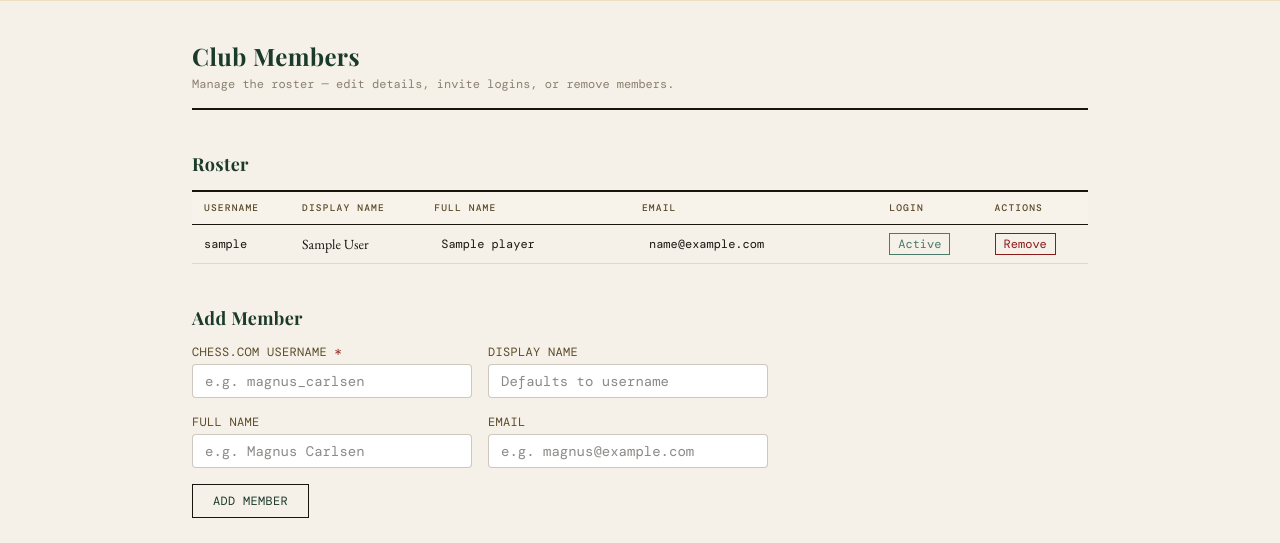
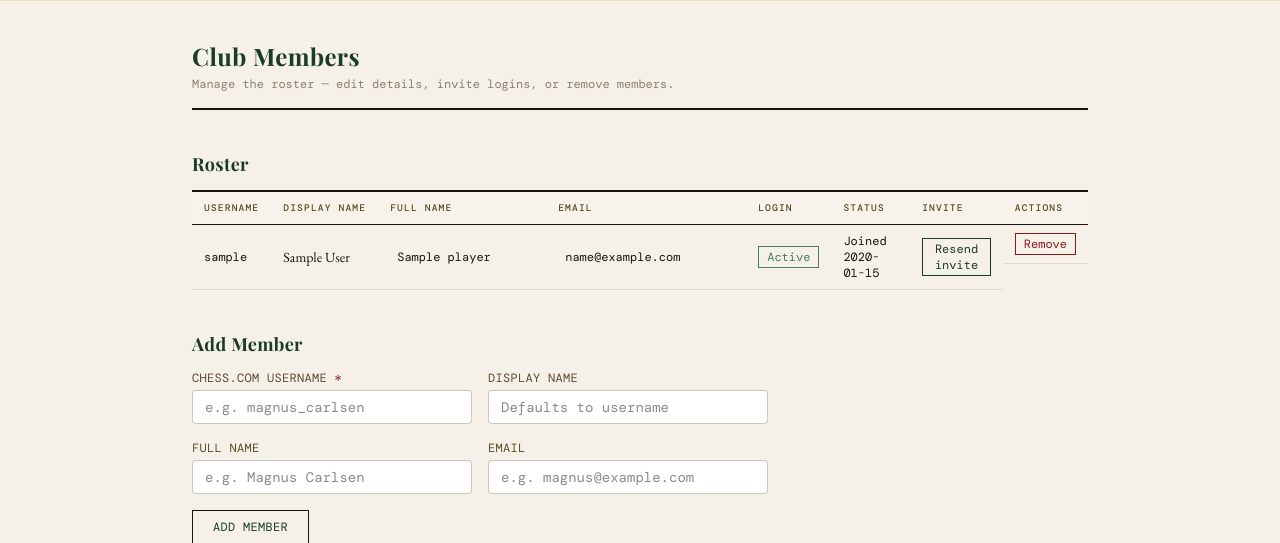
Before and after one commit to christophersw/wood_league, a Django app: page /admin/members/ in a window 1280 px wide. Shown: the part 59-602 px from the top of the page. Run offline with Django 5.2, Linux system fonts and the light colour scheme; a user stored in the database is signed in; tables that the repository leaves empty hold one stand-in row (values such as "Sample post"); parts of the project's set-up code (start-up, migrations or seed data) failed here and were passed over; some libraries are stand-ins or nearby versions.

Commit message:
feat(players): members page invite button column with disabled-when-no-email
Add Status column (Joined/Invited/—) and admin-only Invite column with
Send/Resend invite buttons to the members list; view now annotates each
row with last_login and latest LoginLink invite timestamp.

Co-Authored-By: Claude Sonnet 4.6 <noreply@anthropic.com>

```diff
--- a/services/app/players/views.py
+++ b/services/app/players/views.py
@@ -6,6 +6,7 @@ Description:
     and inviting members to create login accounts. Admin-only access.
 
 Changelog:
+    2026-05-28: Add invite button column with status to members list (#218)
     2026-05-28: Add member_send_invite for magic-link invite endpoint (#218)
     2026-05-08: Added file header to meet documentation standards
 """
@@ -40,18 +41,38 @@ def _admin_login_required(view):
 @_admin_login_required
 @require_GET
 def members_list(request: HttpRequest) -> HttpResponse:
-    """Display table of all club members with login status."""
-    players = Player.objects.order_by("username")
-    login_emails = set(
-        User.objects.values_list("email", flat=True)
-    )
+    """Display members with login + invite status; admins can send/resend invites.
+
+    Args:
+        request: Authenticated HTTP GET request. Must be from an admin user.
+
+    Returns:
+        Rendered members list page with per-player invite and login state.
+    """
+    players = Player.objects.all().order_by("username")
+    emails = [p.email.lower() for p in players if p.email]
+    users_by_email = {u.email: u for u in User.objects.filter(email__in=emails)}
+
     rows = []
     for p in players:
+        user = users_by_email.get((p.email or "").lower())
+        latest_invite = None
+        if user is not None:
+            latest_invite = (
+                LoginLink.objects
+                .filter(user=user, purpose=LoginLink.PURPOSE_INVITE)
+                .order_by("-created_at").first()
+            )
         rows.append({
             "player": p,
-            "has_login": bool(p.email and p.email in login_emails),
+            "user": user,
+            "has_login": bool(p.email and p.email.lower() in users_by_email),
+            "has_logged_in": bool(user and user.last_login),
+            "invited_at": latest_invite.created_at if latest_invite else None,
         })
-    return render(request, "players/members.html", {"rows": rows})
+
+    is_admin = getattr(request.user, "role", None) == "admin"
+    return render(request, "players/members.html", {"rows": rows, "is_admin": is_admin})
 
 
 # ── Add member ────────────────────────────────────────────────────────────────
--- a/services/app/templates/players/_row.html
+++ b/services/app/templates/players/_row.html
@@ -48,6 +48,27 @@
     {% endif %}
   </td>
 
+  <td class="font-mono text-xs">
+    {% if row.has_logged_in %}Joined {{ row.user.last_login|date:"Y-m-d" }}
+    {% elif row.invited_at %}Invited {{ row.invited_at|date:"Y-m-d" }}
+    {% else %}—{% endif %}
+  </td>
+
+  {% if is_admin %}
+  <td>
+    {% if row.player.email %}
+      <form method="post" action="{% url 'players:member_send_invite' row.player.id %}">
+        {% csrf_token %}
+        <button type="submit" class="font-mono text-xs text-forest border border-forest px-2 py-0.5 hover:bg-forest hover:text-parchment transition-colors">
+          {% if row.invited_at %}Resend invite{% else %}Send invite{% endif %}
+        </button>
+      </form>
+    {% else %}
+      <button class="font-mono text-xs text-slate border border-slate/30 px-2 py-0.5 cursor-not-allowed opacity-50" disabled title="Add an email for this member to send an invite">Send invite</button>
+    {% endif %}
+  </td>
+  {% endif %}
+
   <td class="flex items-center gap-2 py-2">
     {% if not row.has_login and row.player.email %}
     <details class="relative">
--- a/services/app/templates/players/_table.html
+++ b/services/app/templates/players/_table.html
@@ -9,6 +9,8 @@
         <th>Full Name</th>
         <th>Email</th>
         <th>Login</th>
+        <th>Status</th>
+        {% if is_admin %}<th>Invite</th>{% endif %}
         <th>Actions</th>
       </tr>
     </thead>
```
Also changed, not shown: services/app/players/tests/test_member_invite_view.py (+24 -2 lines), services/app/static/css/tailwind.css.
